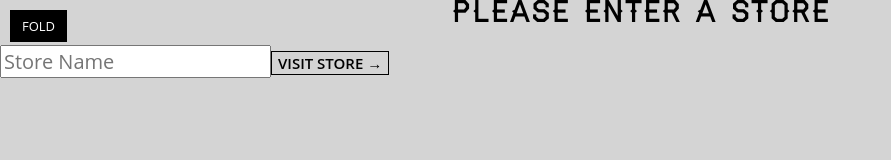
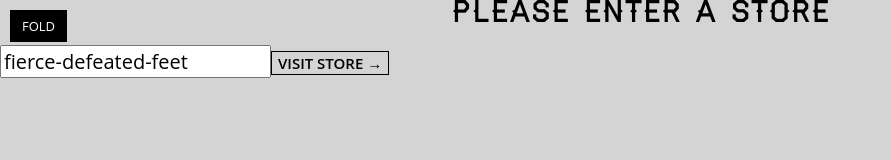
Before and after one commit to amyspencerproject/react-review, a React (Create React App) app: page / in a window 1280 px wide. Shown: the top 160 px of the page, without its empty margins (0-891 px from the left). Built offline with nearby package versions, Linux system fonts and the light colour scheme.

Commit message:
Used a helper function from helper.js to generate storenames.

```diff
--- a/src/components/StorePicker.js
+++ b/src/components/StorePicker.js
@@ -1,11 +1,12 @@
 import React from 'react';
+import { getFunName } from '../helpers';
 
 class StorePicker extends React.Component {
     render() {
         return (
             <form action="" className="store-picker">
                 <h2>Please enter a store</h2>
-                <input type="text" required placeholder='Store Name' />
+                <input type="text" required placeholder='Store Name' defaultValue={ getFunName()}/>
                 <button type='submit'>Visit Store → </button>
             </form>
         )
```
